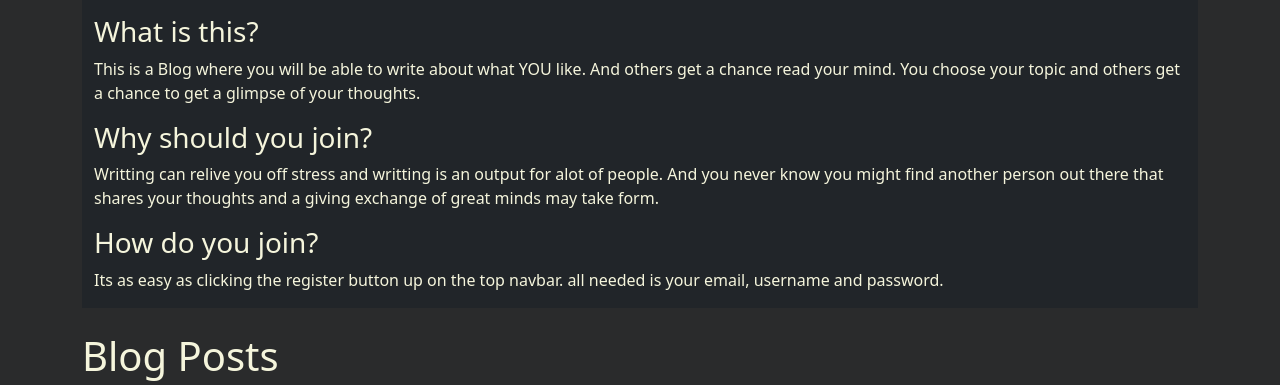
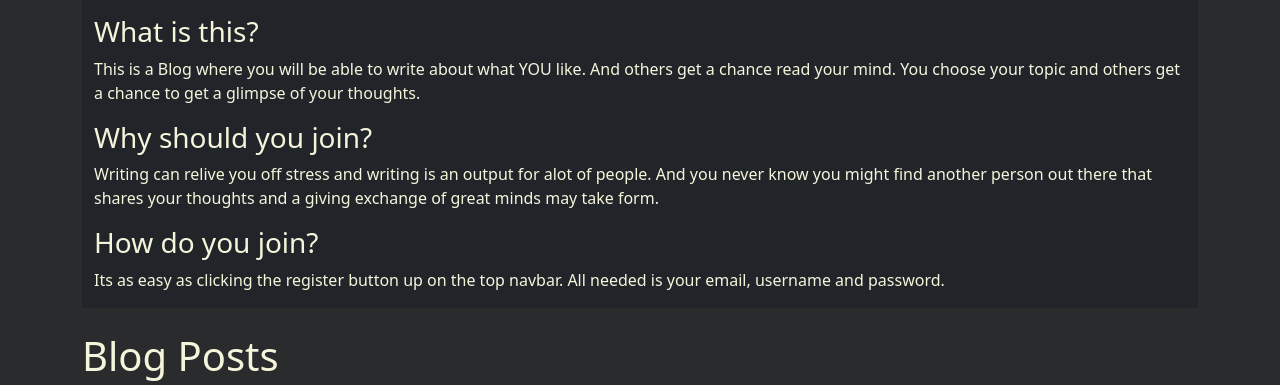
Before and after one commit to Code-Institute-Submissions/Odimac84-Project-4, a Django app: page / in a window 1280 px wide. Shown: the part 113-498 px from the top of the page. Run offline with Django 3.2, Linux system fonts and the light colour scheme; data that the repository does not hold is empty.

Commit message:
fix typos in html text

```diff
--- a/templates/home.html
+++ b/templates/home.html
@@ -15,12 +15,12 @@
             </div>
             <div class="row">
                 <h3>Why should you join?</h3>
-                <p>Writting can relive you off stress and writting is an output for alot of people. And you never know you
+                <p>Writing can relive you off stress and writing is an output for alot of people. And you never know you
                     might find another person out there that shares your thoughts and a giving exchange of great minds may take form.</p>
             </div>
             <div class="row">
                 <h3>How do you join?</h3>
-                <p>Its as easy as clicking the register button up on the top navbar. all needed is your email, username and password. </p>
+                <p>Its as easy as clicking the register button up on the top navbar. All needed is your email, username and password. </p>
             </div>
         </div>
     </div>
```
